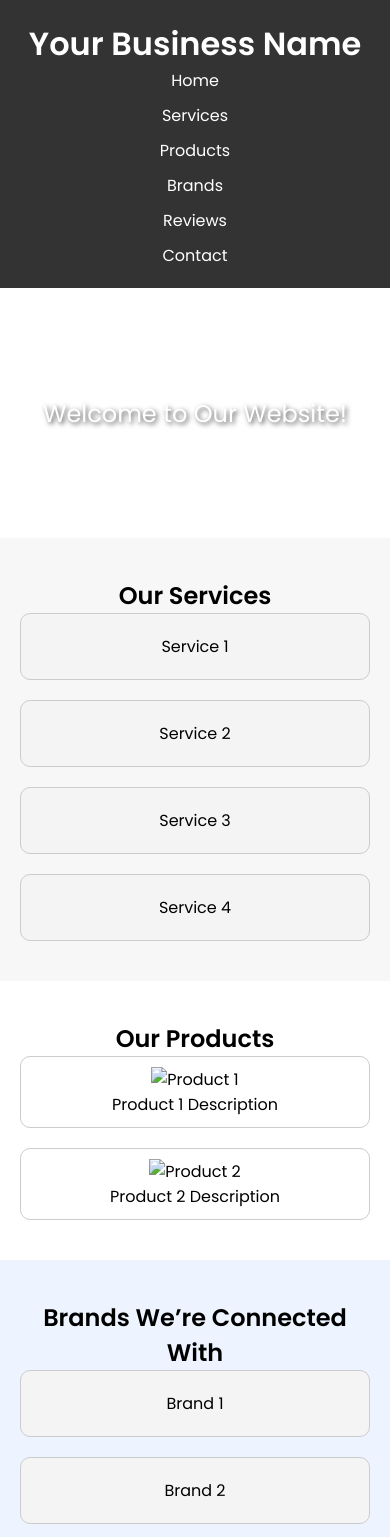
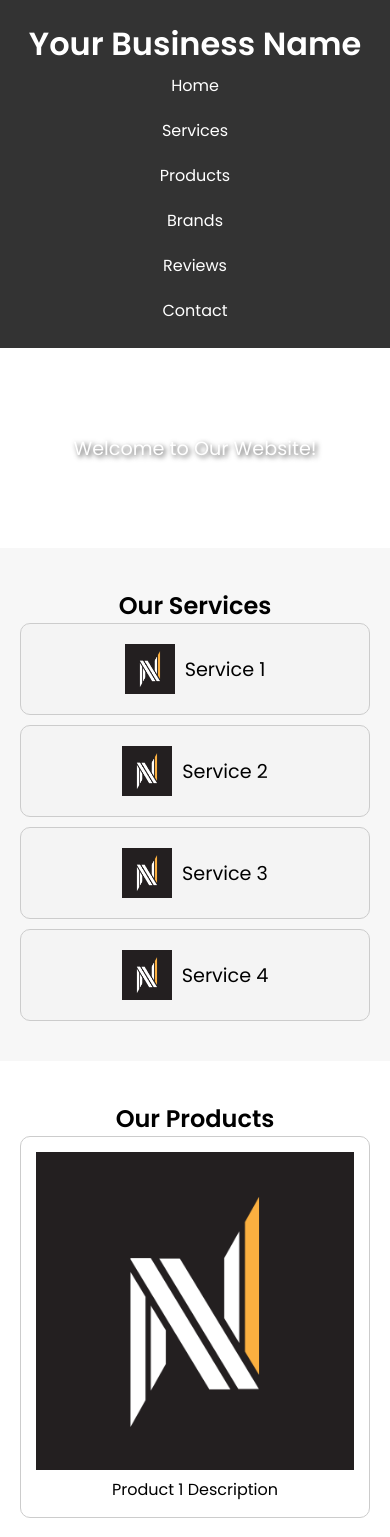
Before and after one commit to NaweenKanishka/spare-part-shop-website, a plain HTML site: page index.html in a window 390 px wide. Shown: the top 1537 px of the page. Drawn offline with Linux system fonts and the light colour scheme.

Commit message:
new changes

```diff
--- a/index.html
+++ b/index.html
@@ -41,6 +41,28 @@
     }
     #services {
       background-color: #f7f7f7;
+    }
+    .service-box img{
+        height: 50px;
+        width: 50px;
+    }
+    .brand-box img{
+        height: 50px;
+        width: 50px;
+    }
+    .brand-box{
+        display: flex;
+        align-items: center;
+        justify-content: center;
+        gap: 10px;
+        font-size: 1.2em;
+    }
+    .service-box{
+        display: flex;
+        align-items: center;
+        justify-content: center;
+        gap: 10px;
+        font-size: 1.2em;
     }
     #products {
       background-color: #ffffff;
@@ -122,6 +144,18 @@
       from { transform: scale(0.9); opacity: 0; }
       to { transform: scale(1); opacity: 1; }
     }
+
+    /* Enhanced responsive design */
+    @media (max-width: 1024px) {
+      .welcome {
+        font-size: 1.8em;
+        height: 350px;
+      }
+      .service-box, .brand-box {
+        width: 45%;
+      }
+    }
+
     @media (max-width: 768px) {
       .welcome {
         font-size: 1.5em;
@@ -129,13 +163,40 @@
         padding: 20px;
         text-align: center;
       }
-      .service-box, .brand-box {
-        width: 100%;
-      }
       nav {
         display: flex;
         flex-direction: column;
         gap: 10px;
+        align-items: center;
+      }
+      .service-box, .brand-box {
+        width: 100%;
+      }
+      .services, .brands {
+        gap: 10px;
+      }
+      .products-gallery {
+        grid-template-columns: repeat(auto-fit, minmax(150px, 1fr));
+      }
+      .product {
+        padding: 15px;
+      }
+    }
+
+    @media (max-width: 480px) {
+      .welcome {
+        font-size: 1.2em;
+        height: 200px;
+      }
+      nav a {
+        font-size: 1em;
+        margin: 5px 0;
+      }
+      .service-box, .brand-box {
+        width: 100%;
+      }
+      .products-gallery {
+        grid-template-columns: 1fr;
       }
     }
   </style>
@@ -163,10 +224,10 @@
     <section id="services">
       <h2 style="text-align:center">Our Services</h2>
       <div class="services">
-        <div class="service-box">Service 1</div>
-        <div class="service-box">Service 2</div>
-        <div class="service-box">Service 3</div>
-        <div class="service-box">Service 4</div>
+        <div class="service-box"><img src="My first  logo-01.png" alt="">Service 1</div>
+        <div class="service-box"><img src="My first  logo-01.png" alt="">Service 2</div>
+        <div class="service-box"><img src="My first  logo-01.png" alt="">Service 3</div>
+        <div class="service-box"><img src="My first  logo-01.png" alt="">Service 4</div>
       </div>
     </section>
 
@@ -174,11 +235,23 @@
       <h2 style="text-align:center">Our Products</h2>
       <div class="products-gallery">
         <div class="product">
-          <img src="product1.jpg" alt="Product 1" style="width:100%" />
+          <img src="My first  logo-01.png" alt="Product 1" style="width:100%" />
           <p>Product 1 Description</p>
         </div>
         <div class="product">
-          <img src="product2.jpg" alt="Product 2" style="width:100%" />
+          <img src="My first  logo-01.png" alt="Product 2" style="width:100%" />
+          <p>Product 2 Description</p>
+        </div>
+        <div class="product">
+          <img src="My first  logo-01.png" alt="Product 2" style="width:100%" />
+          <p>Product 2 Description</p>
+        </div>
+        <div class="product">
+          <img src="My first  logo-01.png" alt="Product 2" style="width:100%" />
+          <p>Product 2 Description</p>
+        </div>
+        <div class="product">
+          <img src="My first  logo-01.png" alt="Product 2" style="width:100%" />
           <p>Product 2 Description</p>
         </div>
       </div>
@@ -187,10 +260,10 @@
     <section id="brands">
       <h2 style="text-align:center">Brands We’re Connected With</h2>
       <div class="brands">
-        <div class="brand-box">Brand 1</div>
-        <div class="brand-box">Brand 2</div>
-        <div class="brand-box">Brand 3</div>
-        <div class="brand-box">Brand 4</div>
+        <div class="brand-box"><img src="My first  logo-01.png" alt="">Brand 1</div>
+        <div class="brand-box"><img src="My first  logo-01.png" alt="">Brand 2</div>
+        <div class="brand-box"><img src="My first  logo-01.png" alt="">Brand 3</div>
+        <div class="brand-box"><img src="My first  logo-01.png" alt="">Brand 4</div>
       </div>
     </section>
 
```
